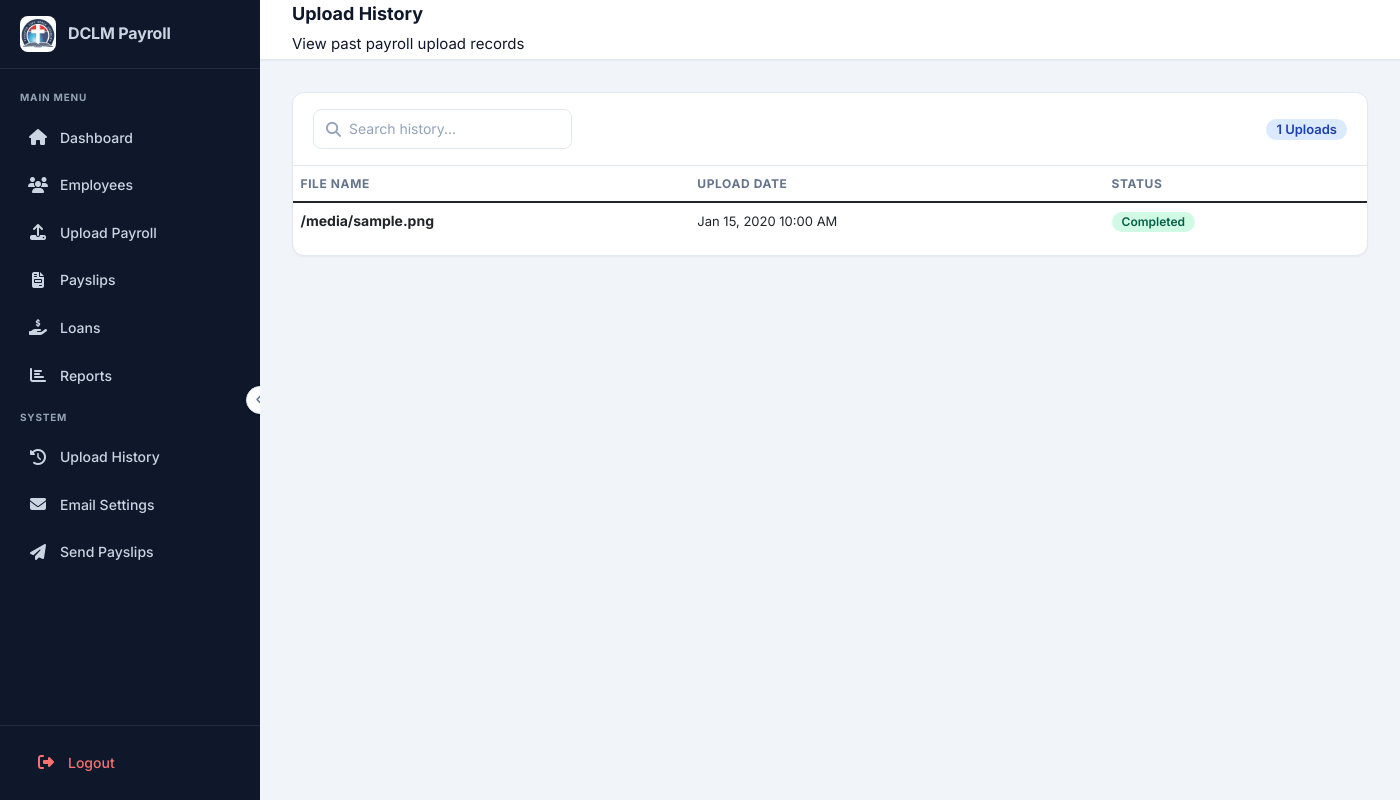
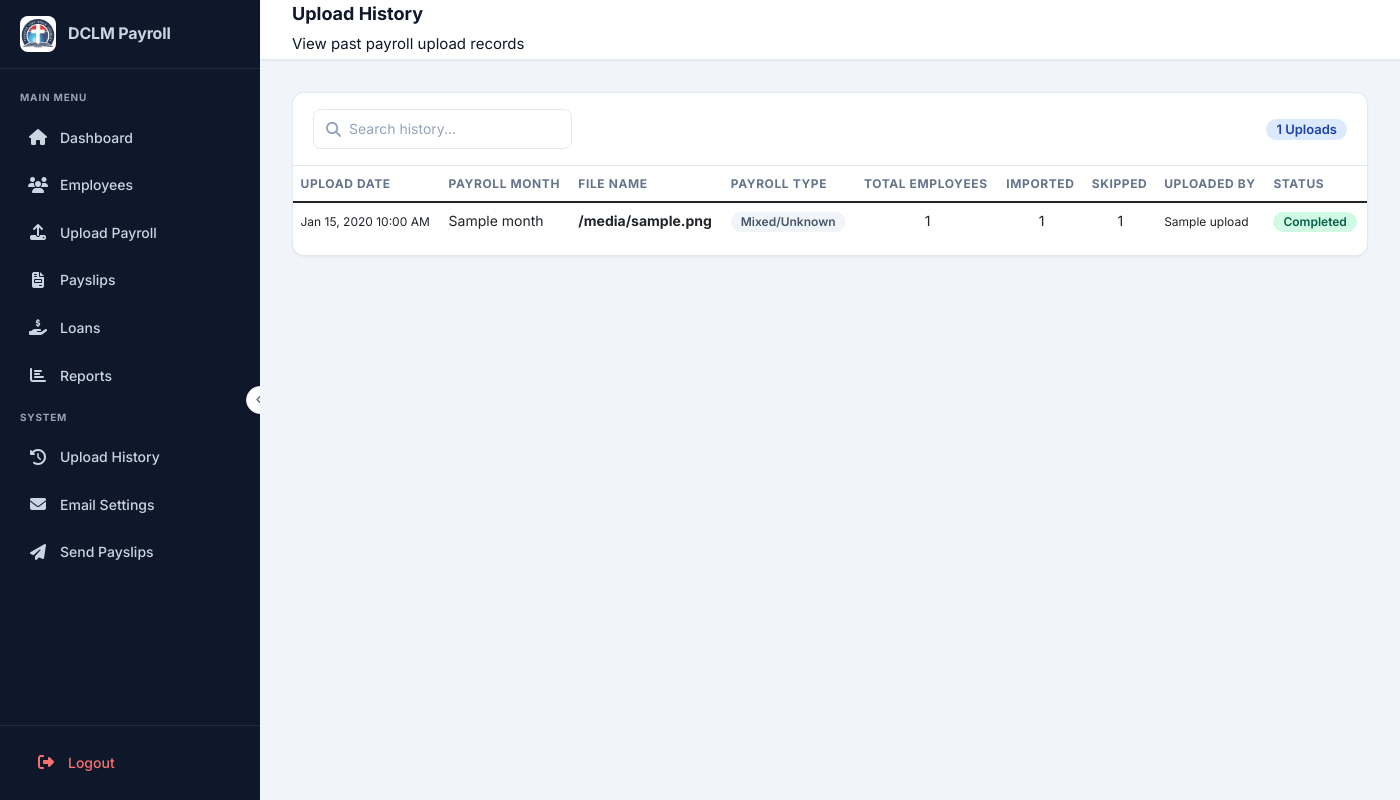
Before and after one commit to Fredderby/DCLM-payroll, a FastAPI app: template templates/upload_history.html in a window 1400 px wide. Run offline with FastAPI, Linux system fonts and the light colour scheme; the template is opened without the code that fills it: most values are stand-ins (such as "Sample title", 1, 10 or a date in 2020); parts of the project's set-up code (start-up, migrations or seed data) failed here and were passed over.

Commit message:
synced info

```diff
--- a/app/main.py
+++ b/app/main.py
@@ -604,7 +604,13 @@ async def upload_payroll(request: Request, file: UploadFile = File(...), month:
                         employee.location = record.get('location', employee.location)
                         employee.bank_account = record.get('bank_account', getattr(employee, 'bank_account', ''))
                         employee.ssnit_number = record.get('ssnit_number', getattr(employee, 'ssnit_number', ''))
-                        employee.date_joined = record.get('date_joined', getattr(employee, 'date_joined', None))
+                        dj_val = record.get('date_joined', None)
+                        if dj_val and str(dj_val).strip().lower() not in ('nan', 'none', ''):
+                            parsed_dj = parse_date_joined(str(dj_val))
+                            if parsed_dj:
+                                employee.date_joined = parsed_dj
+                        else:
+                            employee.date_joined = getattr(employee, 'date_joined', None)
                         payroll_record = create_payroll_record(db, employee, record)
                         db.commit()
 
@@ -649,6 +655,16 @@ async def upload_payroll(request: Request, file: UploadFile = File(...), month:
                     })
 
                 total_records_in_file = len(records) if records else 0
+
+                # Detect payroll type from file name
+                fname_lower = original_filename.lower()
+                if 'pastoral' in fname_lower and 'non' not in fname_lower:
+                    payroll_type = "Pastoral"
+                elif 'non' in fname_lower and 'pastoral' in fname_lower:
+                    payroll_type = "Non-Pastoral"
+                else:
+                    payroll_type = "Mixed/Unknown"
+
                 upload_history = UploadHistory(
                     file_name=original_filename,
                     uploaded_by=current_user.id,
@@ -738,7 +754,7 @@ async def download_employee_template(request: Request, db: Session = Depends(get
 
     fieldnames = [
         "employee_number", "name", "email", "function", "designation",
-        "location", "ssnit_number", "tax_relief", "employer_contribution",
+        "location", "ssnit_number",
         "bank_number", "bank_name", "bank_branch", "date_joined"
     ]
     output = io.StringIO()
@@ -752,8 +768,6 @@ async def download_employee_template(request: Request, db: Session = Depends(get
         "designation": "Accountant",
         "location": "Accra",
         "ssnit_number": "SSNIT123456",
-        "tax_relief": "500",
-        "employer_contribution": "0",
         "bank_number": "1234567890",
         "bank_name": "GCB Bank",
         "bank_branch": "Head Office",
@@ -810,8 +824,6 @@ async def upload_employees(request: Request, file: UploadFile = File(...), db: S
             'designation': ['designation', 'title', 'job_title', 'position'],
             'location': ['location', 'office', 'branch', 'work_location'],
             'ssnit_number': ['ssnit_number', 'ssnit', 'social_security', 'ssn'],
-            'tax_relief': ['tax_relief', 'taxrelief', 'tax_relief_amount'],
-            'employer_contribution': ['employer_contribution', 'employer_contr', 'employercontribution'],
             'bank_number': ['bank_number', 'bank_no', 'account_number', 'bankaccount', 'bank_acc'],
             'bank_name': ['bank_name', 'bank', 'bankname'],
             'bank_branch': ['bank_branch', 'branch', 'bankbranch'],
@@ -873,14 +885,9 @@ async def upload_employees(request: Request, file: UploadFile = File(...), db: S
                 continue
 
             date_obj = None
-            date_str = str(row.get('date_joined', '')).strip()
+            date_str = str(row.get('date_joined', '') or '').strip()
             if date_str and date_str.lower() not in ('nan', 'none', ''):
-                for fmt in ('%Y-%m-%d', '%d/%m/%Y', '%m/%d/%Y', '%d-%m-%Y', '%Y/%m/%d'):
-                    try:
-                        date_obj = datetime.strptime(date_str, fmt).date()
-                        break
-                    except ValueError:
-                        pass
+                date_obj = parse_date_joined(date_str)
 
             def parse_float(val, default=0):
                 try:
@@ -899,8 +906,6 @@ async def upload_employees(request: Request, file: UploadFile = File(...), db: S
                 designation=str(row.get('designation', '')).strip(),
                 location=str(row.get('location', '')).strip(),
                 ssnit_number=str(row.get('ssnit_number', '')).strip(),
-                tax_relief=str(row.get('tax_relief', '')).strip(),
-                employer_contribution=parse_float(row.get('employer_contribution')),
                 bank_number=str(row.get('bank_number', '')).strip(),
                 bank_name=str(row.get('bank_name', '')).strip(),
                 bank_branch=str(row.get('bank_branch', '')).strip(),
@@ -925,13 +930,38 @@ async def upload_employees(request: Request, file: UploadFile = File(...), db: S
         template = templates.get_template("staff.html")
         return HTMLResponse(content=template.render({"user": current_user, "employees": employees, "error": f"Upload failed: {str(e)}"}), media_type="text/html")
 
+def parse_date_joined(date_str):
+    """Parse date_joined from various formats: YYYY-MM-DD, Month DD, YYYY, etc."""
+    if not date_str or not str(date_str).strip():
+        return None
+    from datetime import datetime as dt
+    date_str = str(date_str).strip()
+    formats = [
+        "%Y-%m-%d",
+        "%B %d, %Y",
+        "%B %d %Y",
+        "%b %d, %Y",
+        "%b %d %Y",
+        "%d/%m/%Y",
+        "%m/%d/%Y",
+        "%d-%m-%Y",
+        "%m-%d-%Y",
+    ]
+    for fmt in formats:
+        try:
+            return dt.strptime(date_str, fmt).date()
+        except ValueError:
+            continue
+    return None
+
+
 @app.post("/staff/add")
 @app.post("/staff/create")
 async def add_staff(request: Request, employee_number: str = Form(...), name: str = Form(...),
                    email: str = Form(...), function: str = Form(default=""),
                    designation: str = Form(default=""), location: str = Form(default=""),
-                   ssnit_number: str = Form(default=""), tax_relief: str = Form(default=""),
-                   employer_contribution: float = Form(default=0), bank_number: str = Form(default=""),
+                   ssnit_number: str = Form(default=""),
+                   bank_number: str = Form(default=""),
                    bank_name: str = Form(default=""), bank_branch: str = Form(default=""),
                    date_joined: str = Form(default=None), db: Session = Depends(get_db)):
     try:
@@ -940,7 +970,6 @@ async def add_staff(request: Request, employee_number: str = Form(...), name: st
         return RedirectResponse(url="/login", status_code=303)
 
     from app.models.employee import Employee
-    from datetime import datetime
 
     # Check if employee exists
     existing = db.query(Employee).filter(
@@ -954,9 +983,7 @@ async def add_staff(request: Request, employee_number: str = Form(...), name: st
         return HTMLResponse(content=rendered, media_type="text/html")
 
     try:
-        date_obj = None
-        if date_joined:
-            date_obj = datetime.strptime(date_joined, "%Y-%m-%d").date()
+        date_obj = parse_date_joined(date_joined)
 
         employee = Employee(
             employee_number=employee_number,
@@ -966,8 +993,6 @@ async def add_staff(request: Request, employee_number: str = Form(...), name: st
             designation=designation,
             location=location,
             ssnit_number=ssnit_number,
-            tax_relief=tax_relief,
-            employer_contribution=employer_contribution or 0,
             bank_number=bank_number,
             bank_name=bank_name,
             bank_branch=bank_branch,
@@ -1018,8 +1043,6 @@ async def staff_details(request: Request, staff_id: int, db: Session = Depends(g
         "designation": employee.designation or "",
         "location": employee.location or "",
         "ssnit_number": employee.ssnit_number or "",
-        "tax_relief": employee.tax_relief or "",
-        "employer_contribution": float(employee.employer_contribution or 0),
         "bank_number": employee.bank_number or "",
         "bank_name": employee.bank_name or "",
         "bank_branch": employee.bank_branch or "",
@@ -1030,8 +1053,8 @@ async def staff_details(request: Request, staff_id: int, db: Session = Depends(g
 async def update_staff(request: Request, staff_id: int, employee_number: str = Form(...), name: str = Form(...),
                        email: str = Form(...), function: str = Form(default=""),
                        designation: str = Form(default=""), location: str = Form(default=""),
-                       ssnit_number: str = Form(default=""), tax_relief: str = Form(default=""),
-                       employer_contribution: float = Form(default=0), bank_number: str = Form(default=""),
+                       ssnit_number: str = Form(default=""),
+                       bank_number: str = Form(default=""),
                        bank_name: str = Form(default=""), bank_branch: str = Form(default=""),
                        date_joined: str = Form(default=None), db: Session = Depends(get_db)):
     try:
@@ -1040,7 +1063,6 @@ async def update_staff(request: Request, staff_id: int, employee_number: str = F
         return RedirectResponse(url="/login", status_code=303)
 
     from app.models.employee import Employee
-    from datetime import datetime
 
     try:
         staff = db.query(Employee).filter(Employee.id == staff_id).first()
@@ -1068,14 +1090,12 @@ async def update_staff(request: Request, staff_id: int, employee_number: str = F
         staff.designation = designation
         staff.location = location
         staff.ssnit_number = ssnit_number
-        staff.tax_relief = tax_relief
-        staff.employer_contribution = employer_contribution or 0
         staff.bank_number = bank_number
         staff.bank_name = bank_name
         staff.bank_branch = bank_branch
 
         if date_joined:
-            staff.date_joined = datetime.strptime(date_joined, "%Y-%m-%d").date()
+            staff.date_joined = parse_date_joined(date_joined)
 
         db.commit()
 
@@ -2228,6 +2248,8 @@ async def upload_history_page(request: Request, db: Session = Depends(get_db)):
         return HTMLResponse(content=rendered, media_type="text/html")
 
     from app.services.cache_service import get_cache, set_cache
+    import logging
+    logger = logging.getLogger(__name__)
 
     cache_key = "upload_hist"
     cached = get_cache(cache_key)
@@ -2235,31 +2257,61 @@ async def upload_history_page(request: Request, db: Session = Depends(get_db)):
         uploads_list = cached
     else:
         try:
-            uploads = db.query(UploadHistory).order_by(UploadHistory.id.desc()).limit(500).all()
+            # Try to query with all new columns (requires DB migration)
+            try:
+                uploads = db.query(UploadHistory).order_by(UploadHistory.id.desc()).limit(500).all()
+            except Exception as col_err:
+                # Fallback: query only known columns using raw SQL
+                logger.warning(f"Upload history query failed with new columns, using fallback: {col_err}")
+                from sqlalchemy import text
+                result = db.execute(text(
+                    "SELECT id, file_name, uploaded_by, month, status, timestamp "
+                    "FROM upload_history ORDER BY id DESC LIMIT 500"
+                ))
+                uploads = result.fetchall()
+
+            # Convert to serializable format for template
+            uploads_list = []
+            for u in uploads:
+                if hasattr(u, '_mapping'):
+                    # Raw row result
+                    ts = u._mapping.get('timestamp')
+                    uploads_list.append({
+                        "id": u._mapping.get('id'),
+                        "file_name": u._mapping.get('file_name'),
+                        "uploaded_by": u._mapping.get('uploaded_by'),
+                        "month": u._mapping.get('month'),
+                        "status": u._mapping.get('status', ''),
+                        "timestamp": ts,
+                        "total_employees": 0,
+                        "imported_count": 0,
+                        "skipped_count": 0
+                    })
+                else:
+                    # ORM object
+                    ts = u.timestamp
+                    uploads_list.append({
+                        "id": u.id,
+                        "file_name": u.file_name,
+                        "uploaded_by": u.uploaded_by,
+                        "month": u.month,
+                        "status": u.status or '',
+                        "timestamp": ts,
+                        "total_employees": getattr(u, 'total_employees', 0) or 0,
+                        "imported_count": getattr(u, 'imported_count', 0) or 0,
+                        "skipped_count": getattr(u, 'skipped_count', 0) or 0
+                    })
+
+            set_cache(cache_key, uploads_list, ttl_seconds=120)
         except Exception as e:
+            logger.error(f"Upload history error: {e}")
             template = templates.get_template("upload_history.html")
             rendered = template.render({
                 "user": current_user,
                 "uploads": [],
-                "error": f"Database error: {str(e)[:100]}"
+                "error": "Unable to load upload history. The database schema may need to be updated. Please contact an administrator."
             })
             return HTMLResponse(content=rendered, media_type="text/html")
-
-        # Convert to serializable format for template
-        uploads_list = []
-        for u in uploads:
-            ts = u.timestamp
-
-            uploads_list.append({
-                "id": u.id,
-                "file_name": u.file_name,
-                "uploaded_by": u.uploaded_by,
-                "month": u.month,
-                "status": u.status,
-                "timestamp": ts
-            })
-
-        set_cache(cache_key, uploads_list, ttl_seconds=120)
 
     template = templates.get_template("upload_history.html")
     rendered = template.render({
@@ -2295,8 +2347,6 @@ async def employee_detail(request: Request, employee_id: int, db: Session = Depe
         "location": emp.location,
         "date_joined": emp.date_joined.isoformat() if emp.date_joined else None,
         "ssnit_number": emp.ssnit_number,
-        "tax_relief": emp.tax_relief,
-        "employer_contribution": emp.employer_contribution or 0,
         "bank_name": emp.bank_name,
         "bank_number": emp.bank_number,
         "bank_branch": emp.bank_branch
@@ -2319,7 +2369,22 @@ async def send_single_payslip(request: Request, payroll_id: int, db: Session = D
     if not record:
         return JSONResponse(content={"success": False, "error": "Payslip not found"}, status_code=404)
 
+    # Robust employee matching
     emp = db.query(Employee).filter(Employee.name == record.employee_name).first()
+    if not emp:
+        # Try case-insensitive match
+        all_emps = db.query(Employee).all()
+        for e in all_emps:
+            if (e.name or '').upper() == (record.employee_name or '').upper():
+                emp = e
+                break
+    if not emp:
+        # Try whitespace-normalized match
+        rec_name_norm = ' '.join((record.employee_name or '').split()).upper()
+        for e in all_emps:
+            if ' '.join((e.name or '').split()).upper() == rec_name_norm:
+                emp = e
+                break
     if not emp:
         return JSONResponse(content={"success": False, "error": "Employee not found"}, status_code=404)
 
@@ -2375,12 +2440,40 @@ async def resend_payslip(request: Request, log_id: int, db: Session = Depends(ge
     if not emp:
         return JSONResponse(content={"success": False, "error": "Employee not found"})
 
-    record = db.query(PayrollRecord).filter(
+    # Robust employee matching by name (try exact, then case-insensitive, then normalized)
+    record_emp = None
+    from sqlalchemy import func as sa_func
+    records = db.query(PayrollRecord).filter(
         PayrollRecord.month == log_entry.month,
         PayrollRecord.employee_name == log_entry.employee_name
-    ).first()
-    if not record:
+    ).all()
+    for rec in records:
+        record_emp = rec
+        break
+    if not record_emp:
+        # Try case-insensitive match
+        all_recs = db.query(PayrollRecord).filter(
+            PayrollRecord.month == log_entry.month
+        ).all()
+        log_name_upper = (log_entry.employee_name or '').upper()
+        for rec in all_recs:
+            if (rec.employee_name or '').upper() == log_name_upper:
+                record_emp = rec
+                break
+    if not record_emp:
+        # Try whitespace-normalized match
+        log_name_norm = ' '.join((log_entry.employee_name or '').split()).upper()
+        all_recs = db.query(PayrollRecord).filter(
+            PayrollRecord.month == log_entry.month
+        ).all()
+        for rec in all_recs:
+            if ' '.join((rec.employee_name or '').split()).upper() == log_name_norm:
+                record_emp = rec
+                break
+    if not record_emp:
         return JSONResponse(content={"success": False, "error": "Payroll record not found"})
+
+    record = record_emp
 
     # Generate PDF if not exists
     pdf_path = record.pdf_generated
--- a/templates/upload_history.html
+++ b/templates/upload_history.html
@@ -25,16 +25,21 @@
   <table class="table" id="historyTable">
     <thead>
       <tr>
+        <th>Upload Date</th>
+        <th>Payroll Month</th>
         <th>File Name</th>
-        <th>Upload Date</th>
+        <th>Payroll Type</th>
+        <th>Total Employees</th>
+        <th>Imported</th>
+        <th>Skipped</th>
+        <th>Uploaded By</th>
         <th>Status</th>
       </tr>
     </thead>
     <tbody>
       {% for u in uploads %}
       <tr>
-        <td><strong>{{ u.file_name or 'N/A' }}</strong></td>
-        <td style="font-size: 13px;">
+        <td style="font-size: 12px; white-space: nowrap;">
           {% if u.timestamp %}
             {% if u.timestamp is string %}
               {{ u.timestamp }}
@@ -47,6 +52,22 @@
             N/A
           {% endif %}
         </td>
+        <td>{{ u.month or 'N/A' }}</td>
+        <td><strong>{{ u.file_name or 'N/A' }}</strong></td>
+        <td>
+          {% set fname = (u.file_name or '').lower() %}
+          {% if 'pastoral' in fname %}
+          <span class="badge badge-primary">Pastoral</span>
+          {% elif 'non' in fname and 'pastoral' in fname %}
+          <span class="badge badge-success">Non-Pastoral</span>
+          {% else %}
+          <span class="badge badge-secondary">Mixed/Unknown</span>
+          {% endif %}
+        </td>
+        <td style="text-align: center;">{{ u.total_employees if u.total_employees is defined and u.total_employees else 0 }}</td>
+        <td style="text-align: center;">{{ u.imported_count if u.imported_count is defined and u.imported_count else 0 }}</td>
+        <td style="text-align: center;">{{ u.skipped_count if u.skipped_count is defined and u.skipped_count else 0 }}</td>
+        <td style="font-size: 12px;">{{ u.uploaded_by_name if u.uploaded_by_name is defined else 'N/A' }}</td>
         <td>
           {% set status = (u.status or '').lower() %}
           {% if status in ('completed', 'success') %}
```
Also changed, not shown: templates/staff.html (+2 -5 lines), 1 other file.
